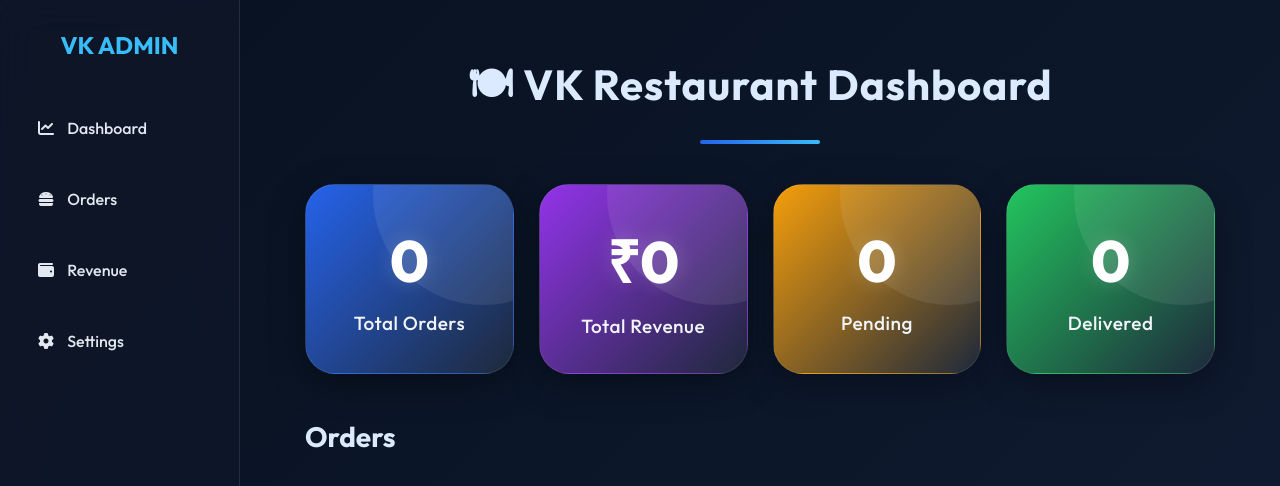
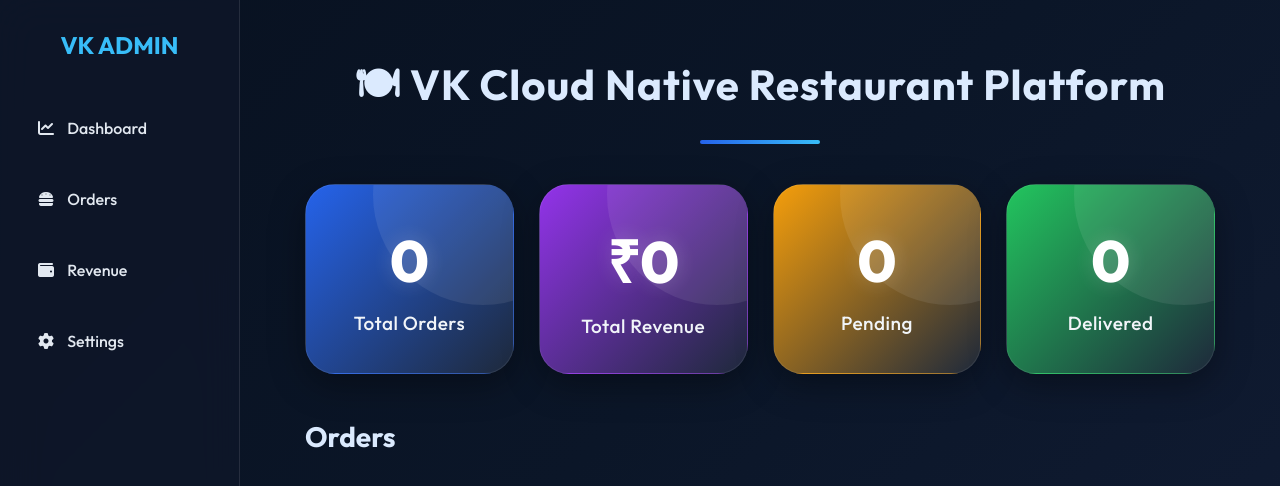
Before and after one commit to vikram-code23/cloud-native-restaurant-platform, a website: page frontend/admin.html in a window 1280 px wide. Shown: the top 486 px of the page. Drawn offline with nearby package versions, Linux system fonts and the light colour scheme; no server answers.

Commit message:
testing cicd

```diff
--- a/frontend/admin.html
+++ b/frontend/admin.html
@@ -58,7 +58,7 @@ Settings
   <div class="main">
 
       <h1 class="title">
-        🍽 VK Restaurant Dashboard
+        🍽 VK Cloud Native Restaurant Platform
       </h1>
 
  <!-- STATS -->
```
